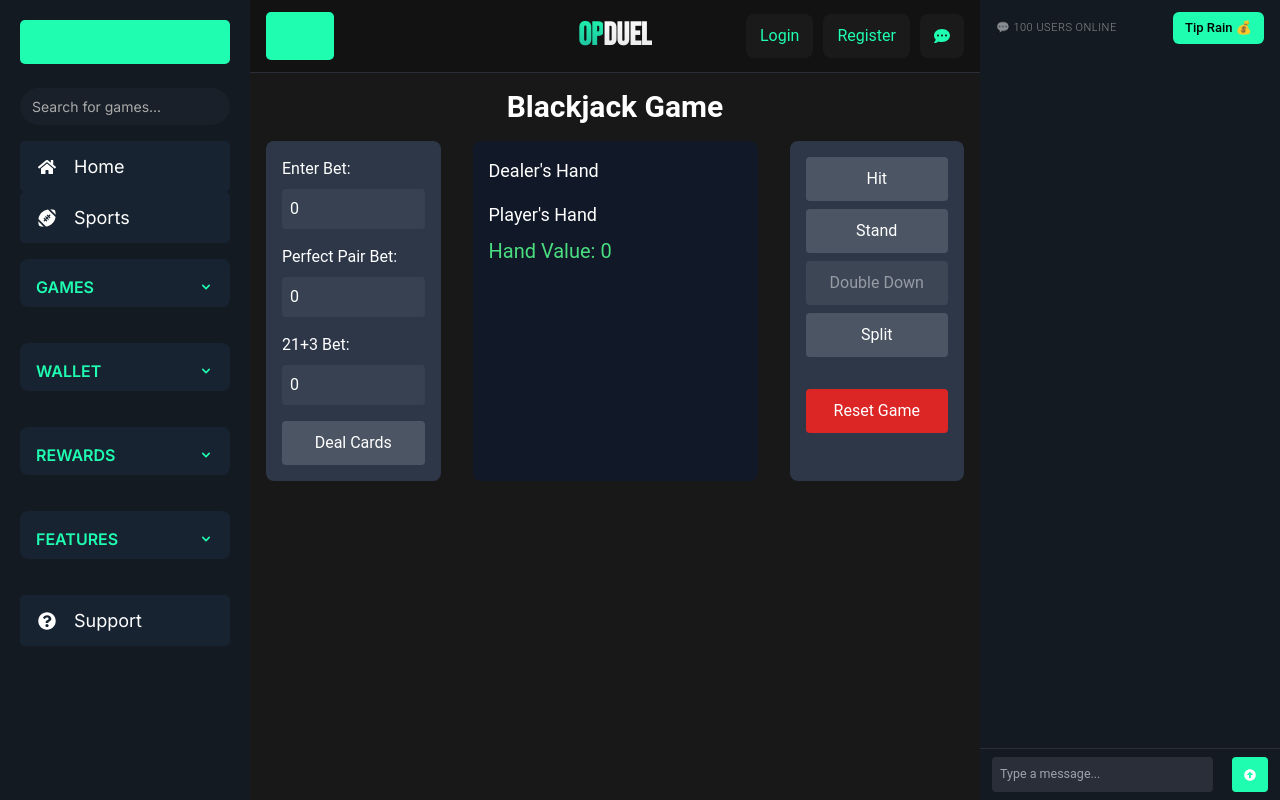
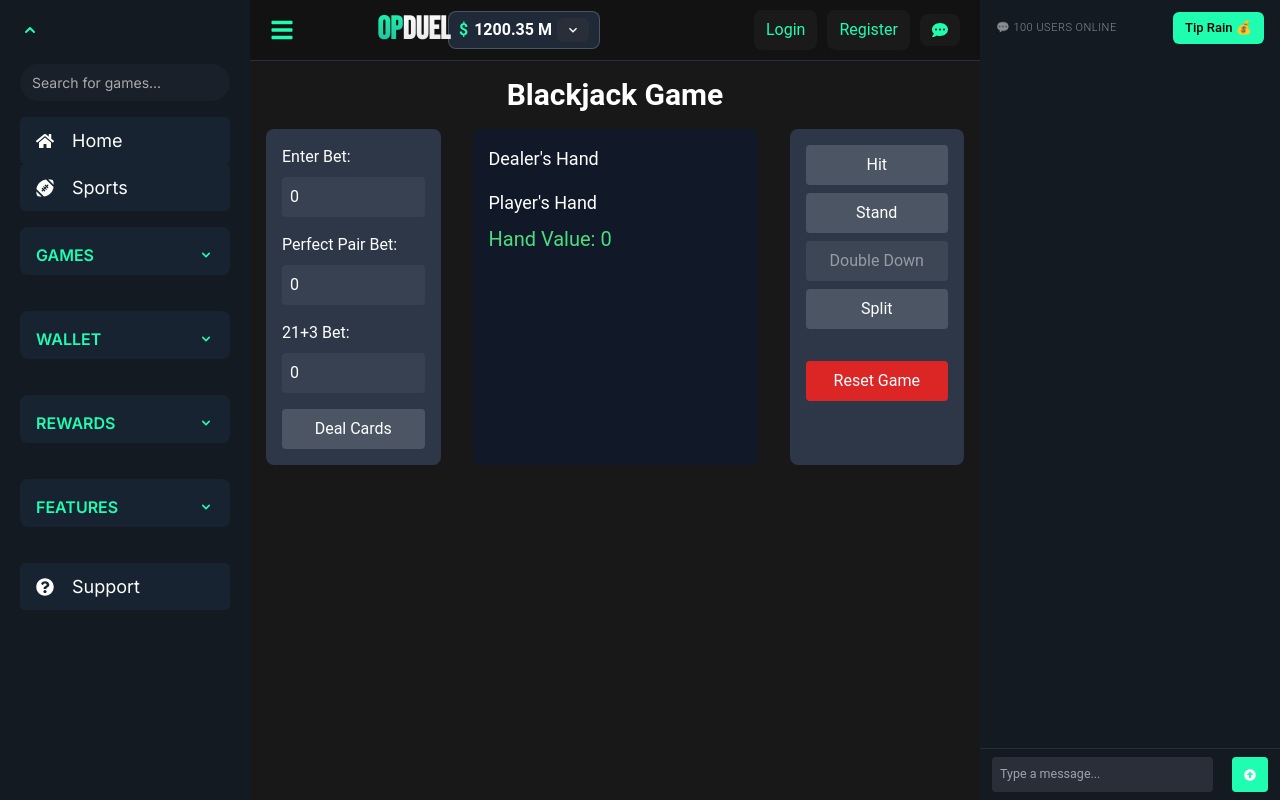
Before and after one commit to Cheetoyumyum/OPG, a React (Create React App) app: page /Games/Blackjack in a window 1280 px wide. Built offline with nearby package versions, Linux system fonts and the light colour scheme.

Commit message:
Added Wallet component

```diff
--- a/package.json
+++ b/package.json
@@ -54,6 +54,6 @@
     "autoprefixer": "^10.4.20",
     "postcss": "^8.5.1",
     "tailwindcss": "^3.4.17",
-    "typescript": "^5.7.3"
+    "typescript": "^4.9.5"
   }
 }
--- a/src/components/Header.js
+++ b/src/components/Header.js
@@ -1,8 +1,10 @@
-import { FaCommentDots, FaWallet, FaBars } from 'react-icons/fa';
+import { FaCommentDots, FaBars } from "react-icons/fa";
+import Wallet from "./Wallet";
 
 const Header = ({ isChatOpen, toggleChat, isSidebarOpen, toggleSidebar }) => {
   return (
-    <header className={`header ${isSidebarOpen || isChatOpen ? 'shrink' : ''}`}>
+    <header className={`header ${isSidebarOpen || isChatOpen ? "shrink" : ""}`}>
+      <div className="header-left">
         <button
           onClick={toggleSidebar}
           className="sidebar-toggle-btn"
@@ -10,11 +12,13 @@ const Header = ({ isChatOpen, toggleChat, isSidebarOpen, toggleSidebar }) => {
         >
           <FaBars />
         </button>
-
         <h1 className="logo">
           <span className="logo-part-1">OP</span>
           <span className="logo-part-2">DUEL</span>
         </h1>
+      </div>
+
+      <Wallet />
 
       <div className="header-right">
         <button className="login-btn">Login</button>
--- /dev/null
+++ b/src/components/Wallet.js
@@ -0,0 +1,37 @@
+import React, { Component } from "react";
+import { FaWallet } from "react-icons/fa";
+import { MdKeyboardArrowDown } from "react-icons/md";
+
+class Wallet extends Component {
+  constructor(props) {
+    super(props);
+    this.state = {
+      showBalance: true,
+    };
+  }
+
+  toggleBalance = () => {
+    this.setState({ showBalance: !this.state.showBalance });
+  };
+
+  render() {
+    const { balance = 1200.35, currency = "M" } = this.props;
+    const { showBalance } = this.state;
+
+    return (
+      <div className="wallet-container">
+        <span className="wallet-symbol">$</span>
+        {showBalance ? (
+          <span className="wallet-balance">{balance} {currency}</span>
+        ) : (
+          <span className="wallet-balance">*****</span>
+        )}
+        <button className="wallet-toggle" onClick={this.toggleBalance}>
+          <MdKeyboardArrowDown />
+        </button>
+      </div>
+    );
+  }
+}
+
+export default Wallet;
--- a/src/index.css
+++ b/src/index.css
@@ -56,6 +56,96 @@ body::after {
   transition: all 0.3s ease;
 }
 
+.header {
+  display: flex;
+  justify-content: space-between;
+  align-items: center;
+  padding: 10px 20px;
+  background-color: #121212;
+}
+
+.header-left {
+  display: flex;
+  align-items: center;
+  gap: 10px;
+}
+/*
+.wallet-container {
+  display: flex;
+  align-items: center;
+  background-color: #1f2937;
+  padding: 6px 0px 6px 10px ;
+  border-radius: 8px;
+}
+  */
+
+.wallet-balance {
+  color: #fff;
+  font-weight: bold;
+  margin-right: 5px;
+}
+
+.wallet-dropdown {
+  color: #fff;
+  font-size: 14px;
+  cursor: pointer;
+}
+
+.wallet-button {
+  background-color:  rgb(31, 253, 176);
+  border: none;
+  height: 100%;
+  padding: 3px 10px;
+  border-radius: 6px;
+  cursor: pointer;
+}
+
+.wallet-container {
+  display: flex;
+  align-items: center;
+  background-color: #1f2937;
+  padding: 6px 10px;
+  border-radius: 8px;
+  border: 1px solid rgba(255, 255, 255, 0.2);
+}
+
+.wallet-symbol {
+  color: #1ffdb0;
+  font-weight: bold;
+  margin-right: 6px;
+}
+
+.wallet-input {
+  background: transparent;
+  border: none;
+  color: white;
+  font-size: 16px;
+  font-weight: bold;
+  flex-grow: 1;
+  text-align: left;
+}
+
+.wallet-toggle {
+  background: #2a2e38;
+  border: none;
+  color: white;
+  font-weight: bold;
+  padding: 4px 8px;
+  border-radius: 6px;
+  cursor: pointer;
+}
+
+.wallet-toggle:hover {
+  background-color: rgba(255, 255, 255, 0.1);
+}
+
+
+.header-right {
+  display: flex;
+  align-items: center;
+  gap: 10px;
+}
+
 .sidebar-search-input {
   background-color: rgba(42, 46, 56, 0.3);
   border-radius: 20px;
@@ -84,16 +174,6 @@ body::after {
   color: #aaa;
 }
 
-header {
-  display: flex;
-  justify-content: space-between;
-  align-items: center;
-  width: 100%;
-  padding: 10px 20px;
-  position: relative;
-  box-sizing: border-box;
-}
-
 .logo {
   display: flex;
   align-items: center;
@@ -103,8 +183,8 @@ header {
   font-weight: bold;
   text-align: center;
   position: absolute;
-  left: 50%;
-  transform: translateX(-50%);
+  left: 25%;
+  transform: translateX(-75%);
 }
 
 .logo-part-1 {
@@ -1051,41 +1131,6 @@ footer {
   transition: all 0.3s ease-in-out;
 }
 
-button {
-  padding: 10px 20px;
-  border-radius: 5px;
-  border: 2px solid transparent;
-  background-color: #1ffdb0;
-  color: #fff;
-  font-size: 16px;
-  cursor: pointer;
-  transition: all 0.3s ease;
-}
-/* IDK. i need to make unique classes for buttons. this is an issue. lol */
-button:hover {
-  box-shadow: 0 0 10px rgba(31, 253, 176, 0.8);
-}
-
-button.hit:hover {
-  border: 2px solid #ff5733;
-  box-shadow: 0 0 10px rgba(255, 87, 51, 0.8);
-}
-
-button.split:hover {
-  border: 2px solid #f1c40f;
-  box-shadow: 0 0 10px rgba(241, 196, 15, 0.8);
-}
-
-button.double:hover {
-  border: 2px solid #3498db;
-  box-shadow: 0 0 10px rgba(52, 152, 219, 0.8);
-}
-
-button.stand:hover {
-  border: 2px solid #e74c3c;
-  box-shadow: 0 0 10px rgba(231, 76, 60, 0.8);
-}
-
 .slick-prev,
 .slick-next {
   display: none !important;
--- a/tsconfig.json
+++ b/tsconfig.json
@@ -1,6 +1,6 @@
 {
     "compilerOptions": {
-      "target": "ES2022",
+      "target": "ES2023",
       "lib": ["dom", "dom.iterable", "esnext"],
       "allowJs": true,
       "skipLibCheck": true,
```
Also changed, not shown: 1 other file (tests, documents, lock files or other folders). Lines whose indentation alone changed are shown as unchanged.
